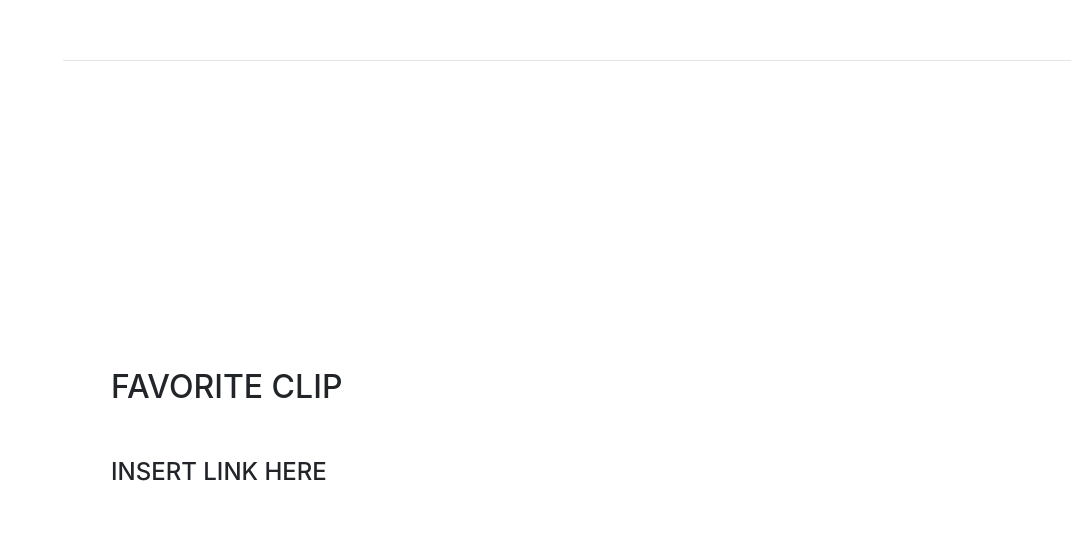
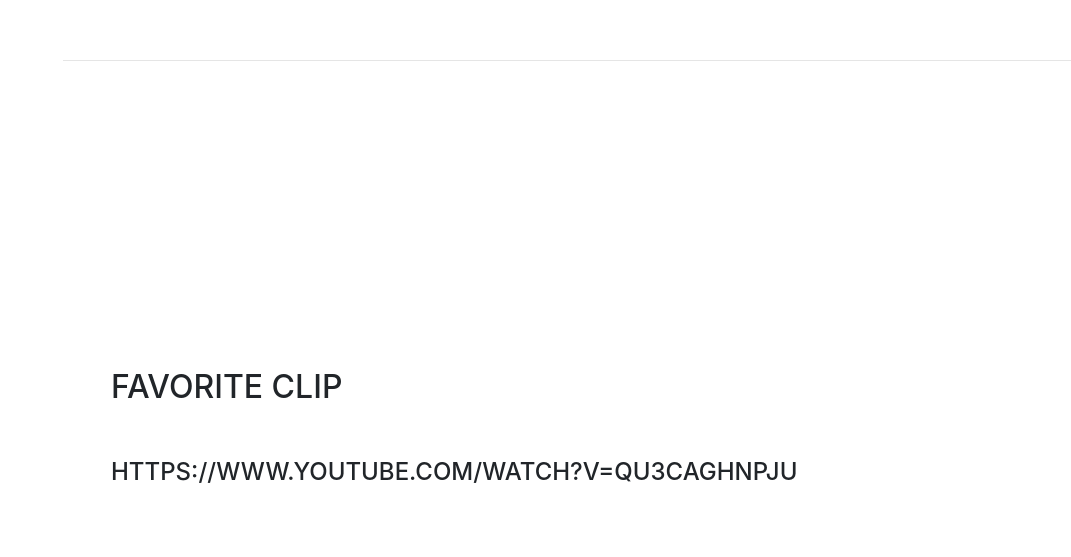
Before and after one commit to shalinidrao/sdrao_pascal, a website with bundled scripts: page index.html in a window 1280 px wide. Shown: the part 1541-2098 px from the top of the page, without its empty margins (209-1280 px from the left). Built offline with nearby package versions, Linux system fonts and the light colour scheme; a web font is replaced by a local one.

Commit message:
pascalclip

```diff
--- a/index.html
+++ b/index.html
@@ -80,7 +80,7 @@
 
         <div class="resume-item d-flex flex-column flex-md-row justify-content-between mb-5">
           <div class="resume-content">
-            <div class="subheading mb-3">INSERT LINK HERE</div>
+            <div class="subheading mb-3">https://www.youtube.com/watch?v=qU3cAGHnPJU</div>
           </div>
         </div>
       </div>
```
